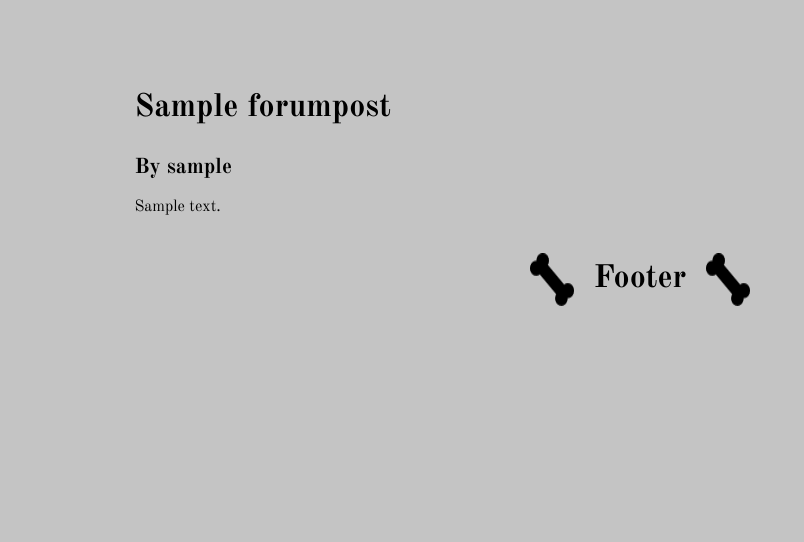
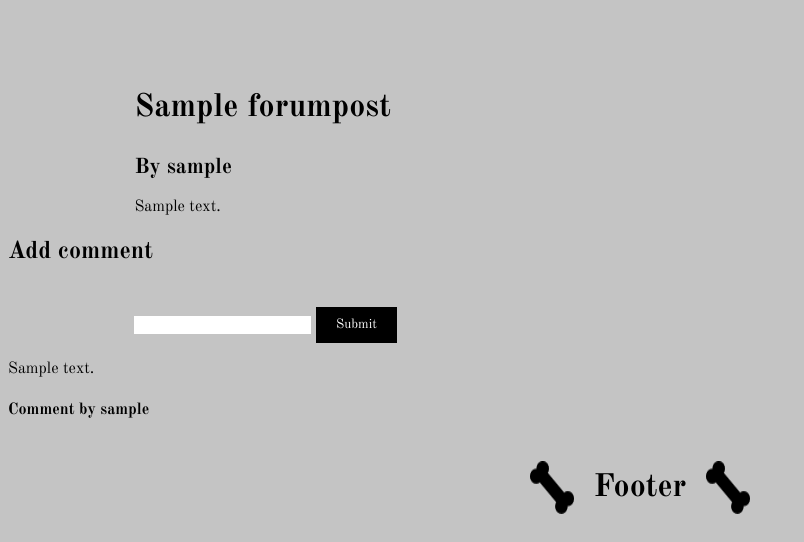
Before and after one commit to georgeandgin/DatingDogs, a PHP site: page /insidePost.php?postID=1 in a window 1280 px wide. Shown: the part 308-850 px from the top of the page, without its empty margins (0-804 px from the left). Before the commit the page ends 614 px from the top, so only its background shows below. Run offline with PHP 8.4, Linux system fonts and the light colour scheme; tables that the repository leaves empty or names only in its code hold one stand-in row (values such as "Sample post").

Commit message:
comments

```diff
--- a/src/pages/insidePost.php
+++ b/src/pages/insidePost.php
@@ -38,6 +38,42 @@
 
 </div>
 
+<h2>Add comment</h2>
+<form action="" method="POST" id="comment">
+    <input type="text" id="text" name="text" required>
+    <input class="next" type="submit" name="submit" value="Submit" onclick="">
+</form>
+
+<?php
+    $query = "SELECT comment.commentID, comment.postID, comment.userID, comment.text, user.username FROM comment INNER JOIN user ON (comment.userID = user.userID) WHERE postID = $postID";
+
+    $stmt = $db->prepare($query);
+    $stmt->bind_result($commentID, $postID, $userID, $text, $username);
+    $stmt->execute();
+
+    while ($stmt->fetch()) {
+        echo "<p> $text</p>";
+        echo "<h4> Comment by $username</h4>";
+    }
+
+    $stmt->close();
+
+
+     if (isset($_POST['submit'])){
+        $text = $_POST['text'];
+        $userID = $_SESSION["userID"];
+
+        $query = "INSERT INTO comment (postID, userID, text) VALUES (?,?,?)";
+
+        $stmt = $db->prepare($query);
+        $stmt->bind_param('iis', $postID, $userID, $text);
+        $stmt->execute();
+        $stmt->close();
+        header('Location: '.$_SERVER['REQUEST_URI']);
+    }
+
+?>
+
 <?php include ('../components/footer.php');?>
 
 
```
Also changed, not shown: src/pages/forum.php (+1 -10 lines).
